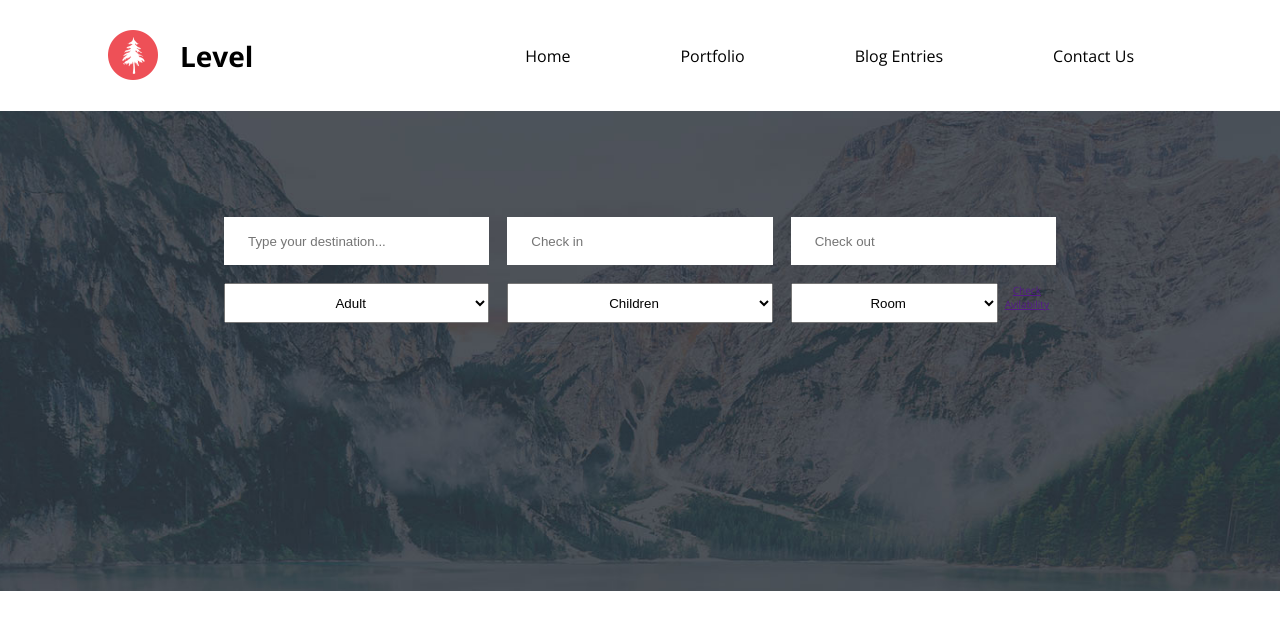
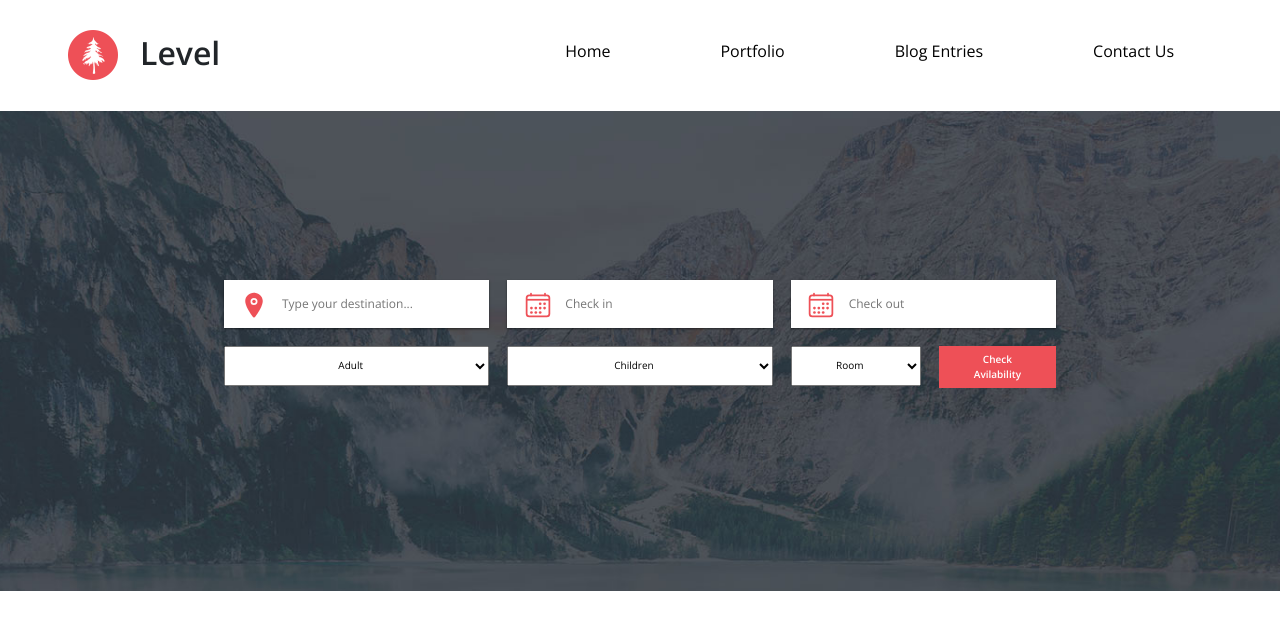
Before and after one commit to rahulrameshm0/level-template-page, a plain HTML site: page index.html in a window 1280 px wide. Drawn offline with nearby package versions, Linux system fonts and the light colour scheme.

Commit message:
form section updated

```diff
--- a/index.html
+++ b/index.html
@@ -1,9 +1,12 @@
 <!DOCTYPE html>
 <html lang="en">
 <head>
-    <link rel="preconnect" href="https://fonts.googleapis.com">
+<link rel="preconnect" href="https://fonts.googleapis.com">
 <link rel="preconnect" href="https://fonts.gstatic.com" crossorigin>
 <link href="https://fonts.googleapis.com/css2?family=Open+Sans:ital,wght@0,300..800;1,300..800&display=swap" rel="stylesheet">
+<link rel="stylesheet" href="https://cdn.jsdelivr.net/npm/bootstrap@5.3.3/dist/css/bootstrap.min.css">
+<script type="module" src="https://unpkg.com/ionicons@7.1.0/dist/ionicons/ionicons.esm.js"></script>
+<script nomodule src="https://unpkg.com/ionicons@7.1.0/dist/ionicons/ionicons.js"></script>
     <meta charset="UTF-8">
     <meta name="viewport" content="width=device-width, initial-scale=1.0">
     <link rel="stylesheet" href="style.css">
@@ -11,7 +14,7 @@
 </head>
 <body>
 <nav class="nav-bar">
-    <div class="img">
+    <div class="navbar-logo">
         <img src="img/logo.png" alt="">
         <h1 class="level-header">Level</h1>
     </div>
@@ -26,9 +29,18 @@
 
   <section class="section-1">
         <div class="user-information">
-            <input type="text" placeholder="Type your destination...">
-            <input type="text" name="" id="" placeholder="Check in">
-            <input type="text" name="" id="" placeholder="Check out">
+            <div class="input-groupe">
+                <label for=""><ion-icon class="input-icon-1" name="location"></ion-icon></label>
+                <input type="text" placeholder="Type your destination...">
+            </div>
+            <div class="input-groupe">
+                <label for=""><ion-icon class="input-icon-2" name="calendar-outline"></ion-icon></label>
+                <input type="text" name="" id="" placeholder="Check in">
+            </div>
+            <div class="input-groupe">
+                <label for=""><ion-icon class="input-icon-3" name="calendar-outline"></ion-icon></label>
+                <input type="text" name="" id="" placeholder="Check out">
+            </div>
             <div class="option-tag">
                 <select class="selection">
                     <option value="">Adult</option>
@@ -47,7 +59,7 @@
             <div class="option-tag">
                 <select class="selection">
                     <option value="">Children</option>
-                    <option value="date">1</option>
+                    <option value="">1</option>
                     <option value="">2</option>
                     <option value="">3</option>
                     <option value="">4</option>
@@ -73,10 +85,12 @@
                     <option value="">9</option>
                     <option value="">10</option>
                 </select>
-                <a class="btn" href="">Check Avilability</a>
            <div>
+            <a class="btn" href="">Check Avilability</a>
         </div>
+  </section>
 
-  </section>
+  <!-- BOOT STRAP -->
+ <script src="https://cdn.jsdelivr.net/npm/bootstrap@5.3.3/dist/js/bootstrap.bundle.min.js"></script>
 </body>
-</html>
+  </html>
--- a/style.css
+++ b/style.css
@@ -8,22 +8,23 @@ body{
     font-family: "Open Sans", sans-serif;
 }
 
+html{
+    font-size: 62.5%;
+}
+
 .nav-bar{
     display: flex;
     align-items: center;
     justify-content: space-between;
-    padding: 2.8rem 10.4rem;
+    padding: 2.8rem 6.4rem;
 }
 
-html{
-    font-size: 62.5%;
-}
-
-.img{
+.navbar-logo{
     display: flex;
     align-items: center;
     gap: 1.8rem;
 }
+
 
 .menu-list{
     display: flex;
@@ -45,12 +46,12 @@ html{
 .menu-list a:hover{
     background-color: #ee5057;
     color: #fff;
-
 }
 
 
 .level-header{
-    font-size: 2.8rem;
+    font-size: 3.2rem;
+    font-weight: 600;
 }
 
 .section-1{
@@ -63,34 +64,93 @@ html{
 
 .user-information{
     text-align: center;
-    padding-top: 15%;
     display: grid;
     grid-template-columns: repeat(3,1fr);
     gap: 1.8rem;
     padding: 0 22.4rem;
+    flex-wrap:wrap;
+    padding-top: 12%;
 }
+
 
 .user-information input{
     border: none;
     height: 5vh;
     width: 100%;
-    margin-top: 40%;
+    outline: none;
+    box-shadow: 0 1px 2px rgb(0,0,0,0.5);
+    /* margin-top: 50%;*/
+}
+
+.user-information input:focus{
+    border: 1px solid #ee5057;
 }
 
 .selection{
     text-align: center;
     height: 5vh;
-    width: 100%;
+    width:100%;
 }
 
 .user-information input[type="text"]{
     padding: 2.4rem;
+    font-size: 1.2rem;
+    padding-left: 5.8rem;
 }
 
 .option-tag{
     display: flex;
+    gap: 1.8rem;
+}
+
+.selection{
+    outline: none;
+}
+
+.selection:focus{
+    border: 1px solid #ee5057;
 }
 
 input:focus{
     border-color: #ee5057;
 }
+
+.btn{
+    color: #fff;
+    text-decoration: none;
+    background-color:#ee5057;
+    padding: 0.5rem 3.4rem;
+    border-radius: 0;
+    font-weight: 600;
+    transition: all 0.3s;
+}
+
+.btn:hover{
+    background-color: #aa363c;
+    color: #fff;
+}
+
+.input-icon-1{
+    position: absolute;
+    height: 2.8rem;
+    width: 3.4rem;
+    color: #ee5057;
+}
+.input-icon-2{
+    position: absolute;
+    height: 2.8rem;
+    width: 3.4rem;
+    color: #ee5057;
+}
+.input-icon-3{
+    position: absolute;
+    height: 2.8rem;
+    width: 3.4rem;
+    color: #ee5057;
+}
+
+label{
+    position: relative;
+    top: 25%;
+    right:45%;
+}
```
